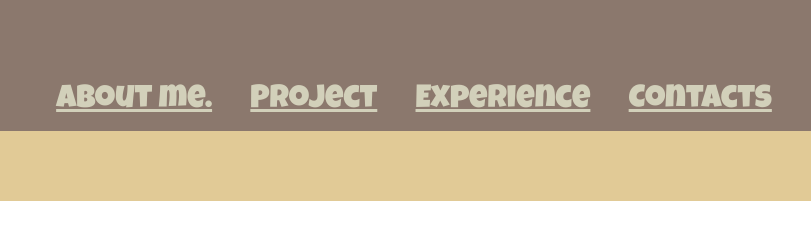
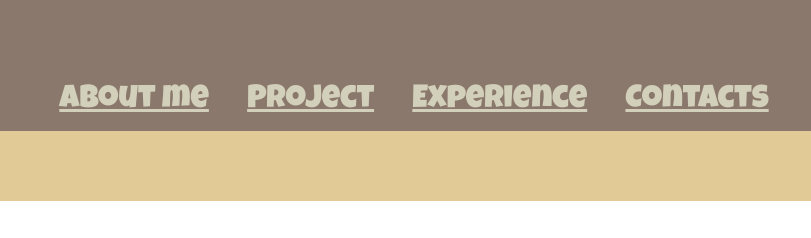
Before and after one commit to abo7222/CV, a plain HTML site: page index.html in a window 1280 px wide. Shown: the part 265-503 px from the top of the page, 226-1037 px from the left. Drawn offline with Linux system fonts and the light colour scheme.

Commit message:
really final

```diff
--- a/index.html
+++ b/index.html
@@ -16,7 +16,7 @@
     </header>
 
     <nav>
-        <a href="#about">About me.</a>
+        <a href="#about">About me</a>
         <a href="#project">Project</a>
         <a href="#experience">Experience</a>
         <a href="#contacts">Contacts</a>
```
